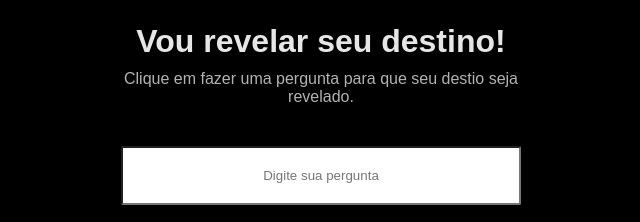
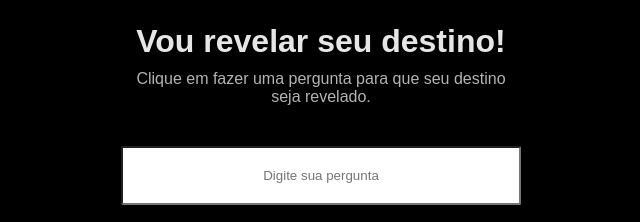
Before and after one commit to rychardbarros/Crystal-Ball, a plain HTML site: page index.html in a window 1280 px wide. Shown: the part 249-471 px from the top of the page, 319-959 px from the left. Drawn offline with Linux system fonts and the light colour scheme.

Commit message:
Update index.html

```diff
--- a/index.html
+++ b/index.html
@@ -13,7 +13,7 @@
     <div id="container">
         <img src="midias/cristal-ball00.svg" alt="bola de cristal">
         <h1>Vou revelar seu destino!</h1>
-        <p>Clique em fazer uma pergunta para que seu destio seja revelado.</p>
+        <p>Clique em fazer uma pergunta para que seu destino seja revelado.</p>
         <input id="inputPergunta" type="text" placeholder="Digite sua pergunta" />
         <button id="buttonPerguntar" onclick="fazerPergunta()">Fazer Pergunta</button>
 
```
